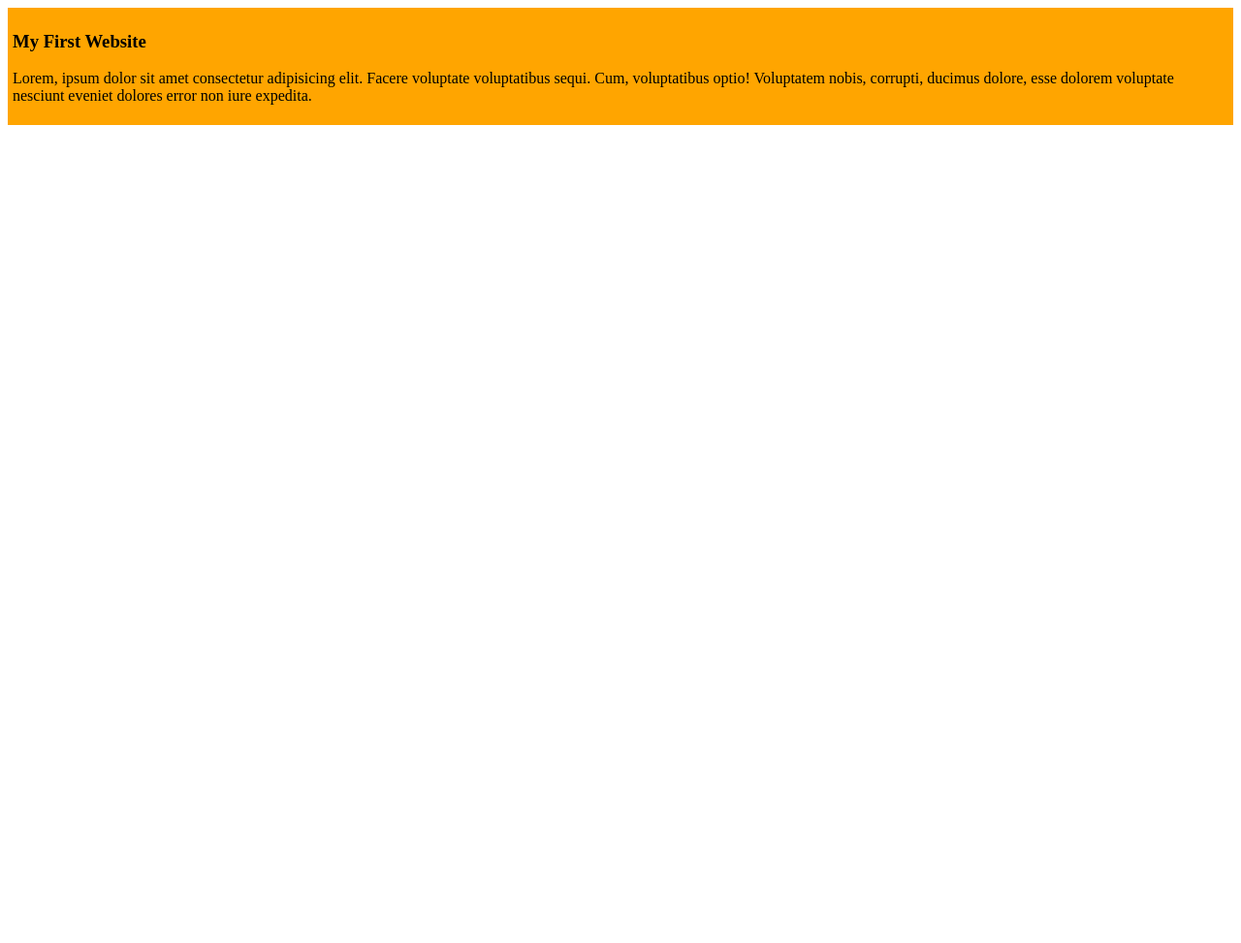
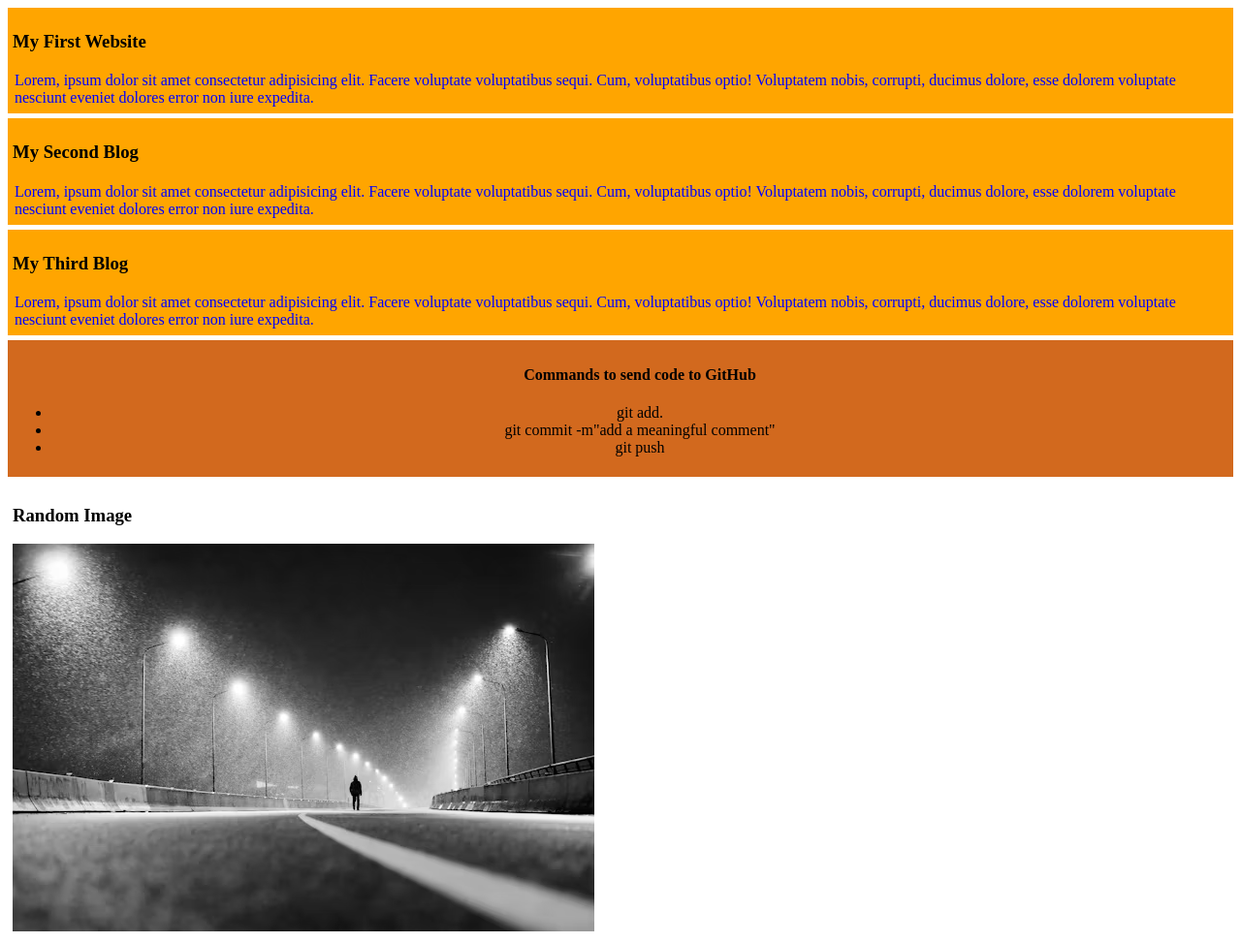
Before and after one commit to omarfaruk78/My-First-Repo, a plain HTML site: page index.html in a window 1280 px wide. Shown: the whole page at 97% size. Before the commit the page ends 800 px from the top, so only its background shows below. Drawn offline with Linux system fonts and the light colour scheme.

Commit message:
trying my best

```diff
--- a/index.html
+++ b/index.html
@@ -9,7 +9,27 @@
 <body>
     <div>
         <h3>My First Website</h3>
-        <p>Lorem, ipsum dolor sit amet consectetur adipisicing elit. Facere voluptate voluptatibus sequi. Cum, voluptatibus optio! Voluptatem nobis, corrupti, ducimus dolore, esse dolorem voluptate nesciunt eveniet dolores error non iure expedita.</p>
+        <p class="Lorem">Lorem, ipsum dolor sit amet consectetur adipisicing elit. Facere voluptate voluptatibus sequi. Cum, voluptatibus optio! Voluptatem nobis, corrupti, ducimus dolore, esse dolorem voluptate nesciunt eveniet dolores error non iure expedita.</p>
+    </div>
+    <div>
+        <h3>My Second Blog</h3>
+        <p class="Lorem">Lorem, ipsum dolor sit amet consectetur adipisicing elit. Facere voluptate voluptatibus sequi. Cum, voluptatibus optio! Voluptatem nobis, corrupti, ducimus dolore, esse dolorem voluptate nesciunt eveniet dolores error non iure expedita.</p>
+    </div>
+    <div>
+        <h3>My Third Blog</h3>
+        <p class="Lorem">Lorem, ipsum dolor sit amet consectetur adipisicing elit. Facere voluptate voluptatibus sequi. Cum, voluptatibus optio! Voluptatem nobis, corrupti, ducimus dolore, esse dolorem voluptate nesciunt eveniet dolores error non iure expedita.</p>
+    </div>
+    <div id="important">
+        <ul>
+            <h4>Commands to send code to GitHub</h4>
+            <li>git add.</li>
+            <li>git commit -m"add a meaningful comment"</li>
+            <li>git push</li>
+        </ul>
+    </div>
+    <div class="pic">
+        <h3>Random Image</h3>
+        <img src="images/alone.jpg" alt="">
     </div>
 </body>
 </html>
--- a/styles/blog.css
+++ b/styles/blog.css
@@ -3,3 +3,19 @@ div{
     padding: 5px;
     margin-bottom: 5px;
 }
+h3{
+    color: black;
+    text-align: justify;
+}
+.Lorem{
+    color: blue;
+    padding: 2px;
+    margin:initial;
+}
+#important{
+    background-color: chocolate;
+    text-align: center;
+}
+.pic{
+    background-color: white;
+}
```
Also changed, not shown: images/alone.jpg (added), images/random1.jpg (added).
